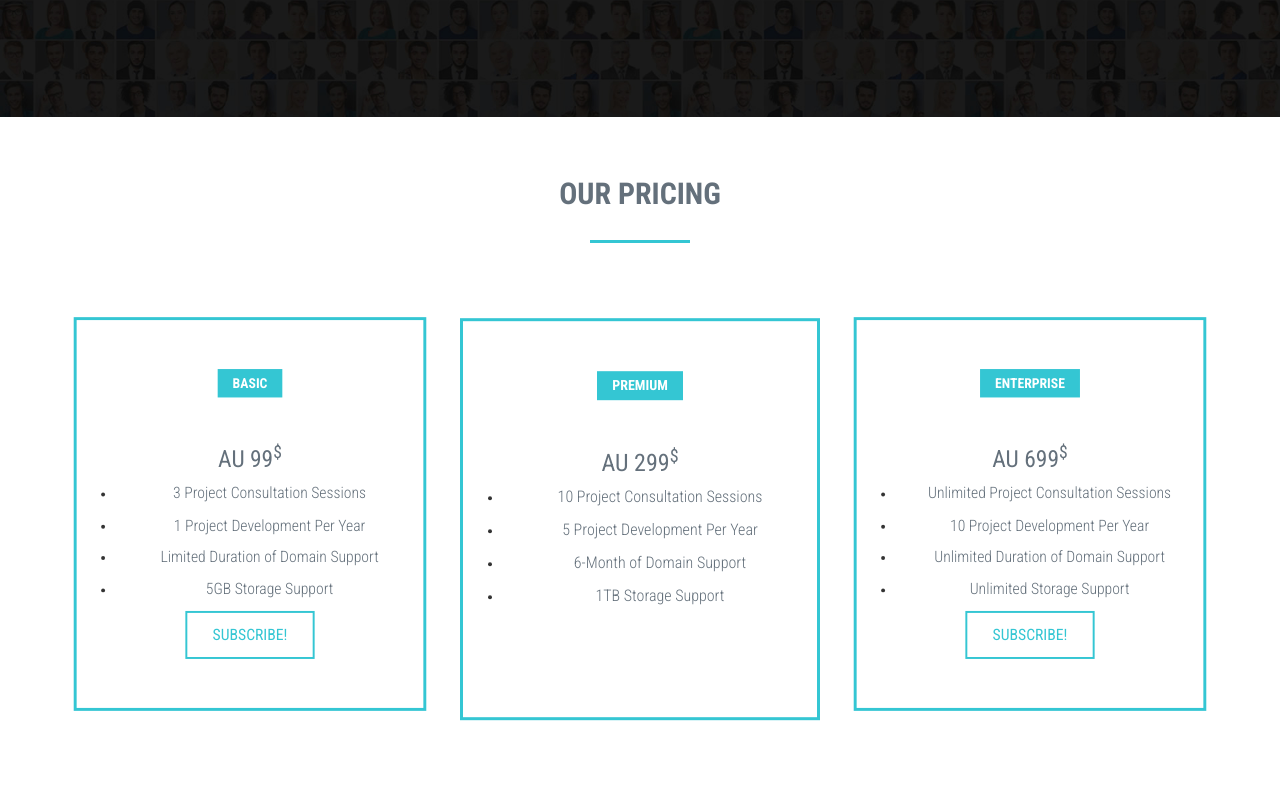
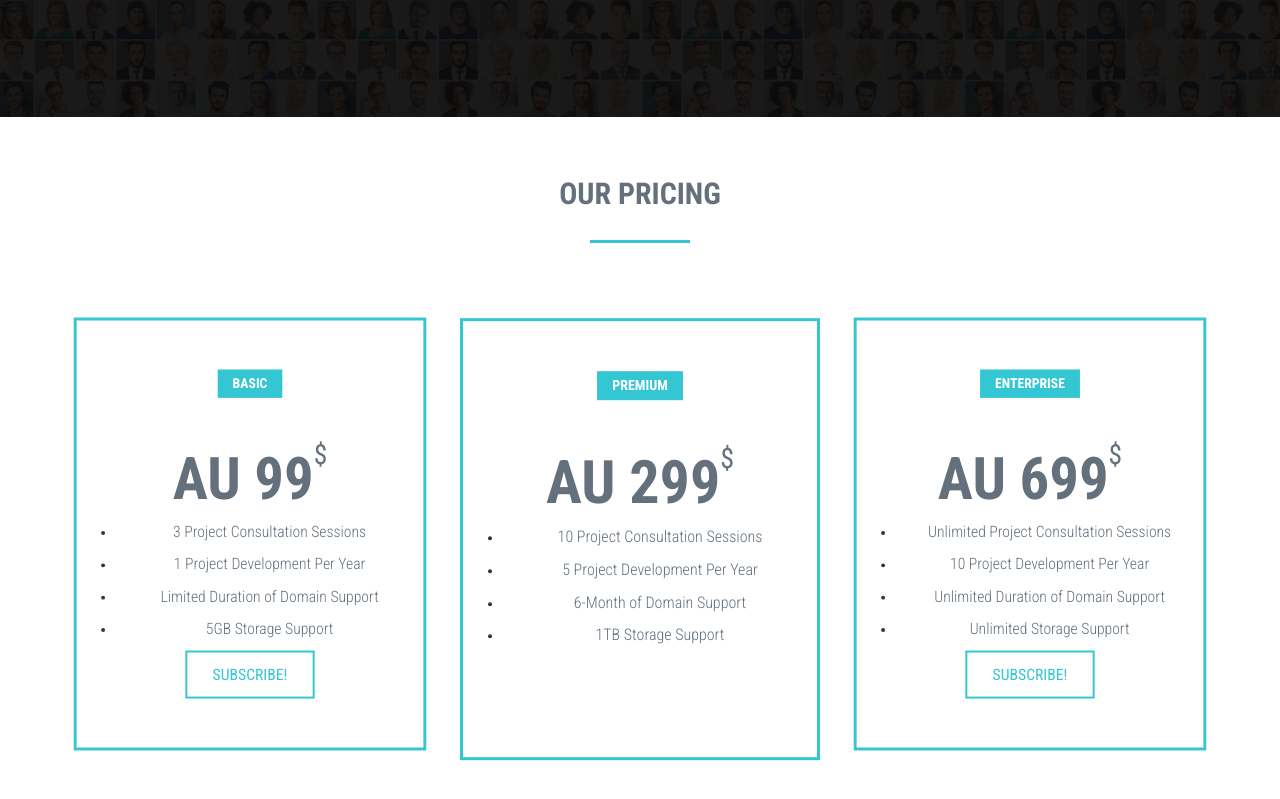
Before and after one commit to MuhammadHafidzMisrudin/vesco-system-dev, a plain HTML site: page public/index.html in a window 1280 px wide. Shown: the part 3919-4718 px from the top of the page. Drawn offline with nearby package versions, Linux system fonts and the light colour scheme.

Commit message:
updated css styles pricing values.

```diff
--- a/public/css/style.css
+++ b/public/css/style.css
@@ -533,6 +533,17 @@ h4.pricing-title {
     text-transform: uppercase;
     margin: 0 0 30px 0;
 }
+
+h3.pricing-value {
+    font-size: 60px;
+    font-weight: 700;
+}
+
+h3.pricing-value sup {
+    font-size: 28px;
+    font-weight: normal;
+    vertical-align: super;
+}
 /*
    =========================================
                 PRICING END
```
